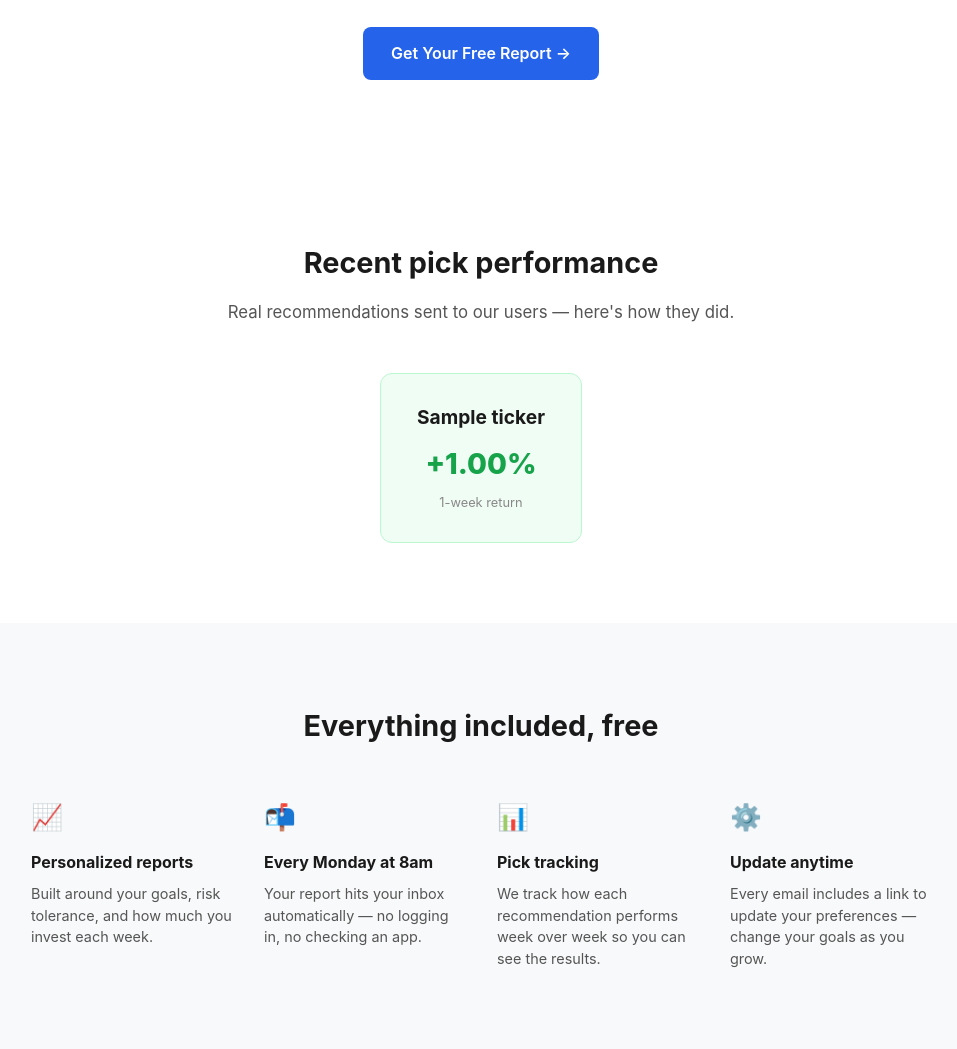
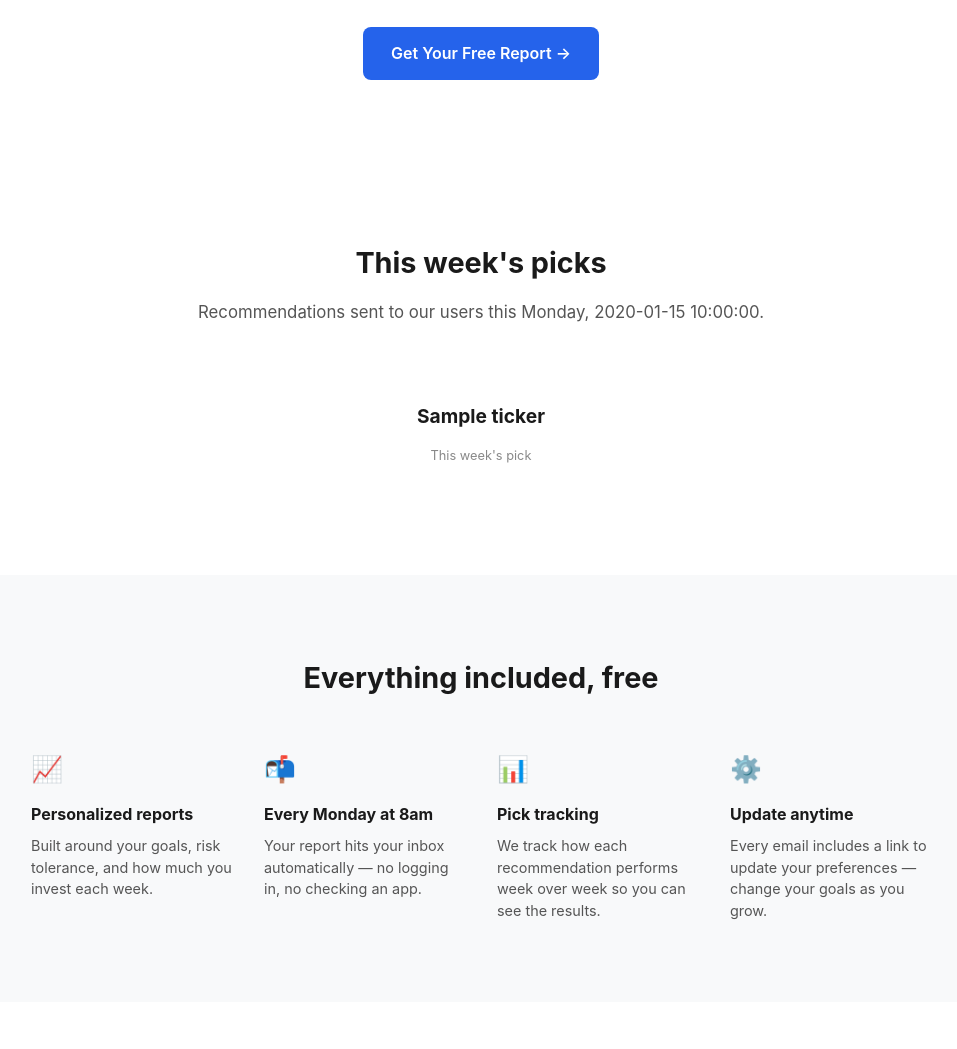
Before and after one commit to callenferguson913-blip/clearmarket, a FastAPI app: template templates/index.html in a window 1280 px wide. Shown: the part 385-1434 px from the top of the page, without its empty margins (159-1116 px from the left). Run offline with FastAPI, Linux system fonts and the light colour scheme; the template is opened without the code that fills it: most values are stand-ins (such as "Sample title", 1, 10 or a date in 2020).

Commit message:
feat: show this week's picks on homepage when available
Falls back to last week's performance data if no new picks exist yet.

Co-Authored-By: Claude Sonnet 4.6 <noreply@anthropic.com>

```diff
--- a/main.py
+++ b/main.py
@@ -21,17 +21,17 @@ def startup():
 
 @app.get("/", response_class=HTMLResponse)
 def landing(request: Request, db: Session = Depends(get_db)):
-    latest = (
+    latest_perf = (
         db.query(Recommendation.week_of)
         .filter(Recommendation.percent_change.isnot(None))
         .order_by(Recommendation.week_of.desc())
         .first()
     )
     top_picks = []
-    if latest:
+    if latest_perf:
         picks = (
             db.query(Recommendation)
-            .filter(Recommendation.week_of == latest.week_of)
+            .filter(Recommendation.week_of == latest_perf.week_of)
             .filter(Recommendation.percent_change > 0)
             .order_by(Recommendation.percent_change.desc())
             .all()
@@ -41,7 +41,30 @@ def landing(request: Request, db: Session = Depends(get_db)):
             if p.ticker not in seen:
                 seen[p.ticker] = p
         top_picks = list(seen.values())[:5]
-    return templates.TemplateResponse(request, "index.html", {"top_picks": top_picks})
+
+    latest_week = (
+        db.query(Recommendation.week_of)
+        .order_by(Recommendation.week_of.desc())
+        .first()
+    )
+    this_week_picks = []
+    if latest_week and (not latest_perf or latest_week.week_of > latest_perf.week_of):
+        rows = (
+            db.query(Recommendation)
+            .filter(Recommendation.week_of == latest_week.week_of)
+            .all()
+        )
+        seen = {}
+        for r in rows:
+            if r.ticker not in seen:
+                seen[r.ticker] = r
+        this_week_picks = list(seen.values())[:5]
+
+    return templates.TemplateResponse(request, "index.html", {
+        "top_picks": top_picks,
+        "this_week_picks": this_week_picks,
+        "this_week_date": latest_week.week_of.strftime("%B %d, %Y") if latest_week else None,
+    })
 
 
 @app.get("/signup", response_class=HTMLResponse)
--- a/templates/index.html
+++ b/templates/index.html
@@ -18,7 +18,20 @@
         <a href="/signup" class="btn-primary">Get Your Free Report →</a>
     </section>
 
-    {% if top_picks %}
+    {% if this_week_picks %}
+    <section class="performance">
+        <h2>This week's picks</h2>
+        <p class="perf-subtitle">Recommendations sent to our users this Monday, {{ this_week_date }}.</p>
+        <div class="perf-cards">
+            {% for pick in this_week_picks %}
+            <div class="perf-card">
+                <span class="perf-ticker">{{ pick.ticker }}</span>
+                <span class="perf-label">This week's pick</span>
+            </div>
+            {% endfor %}
+        </div>
+    </section>
+    {% elif top_picks %}
     <section class="performance">
         <h2>Recent pick performance</h2>
         <p class="perf-subtitle">Real recommendations sent to our users — here's how they did.</p>
```
